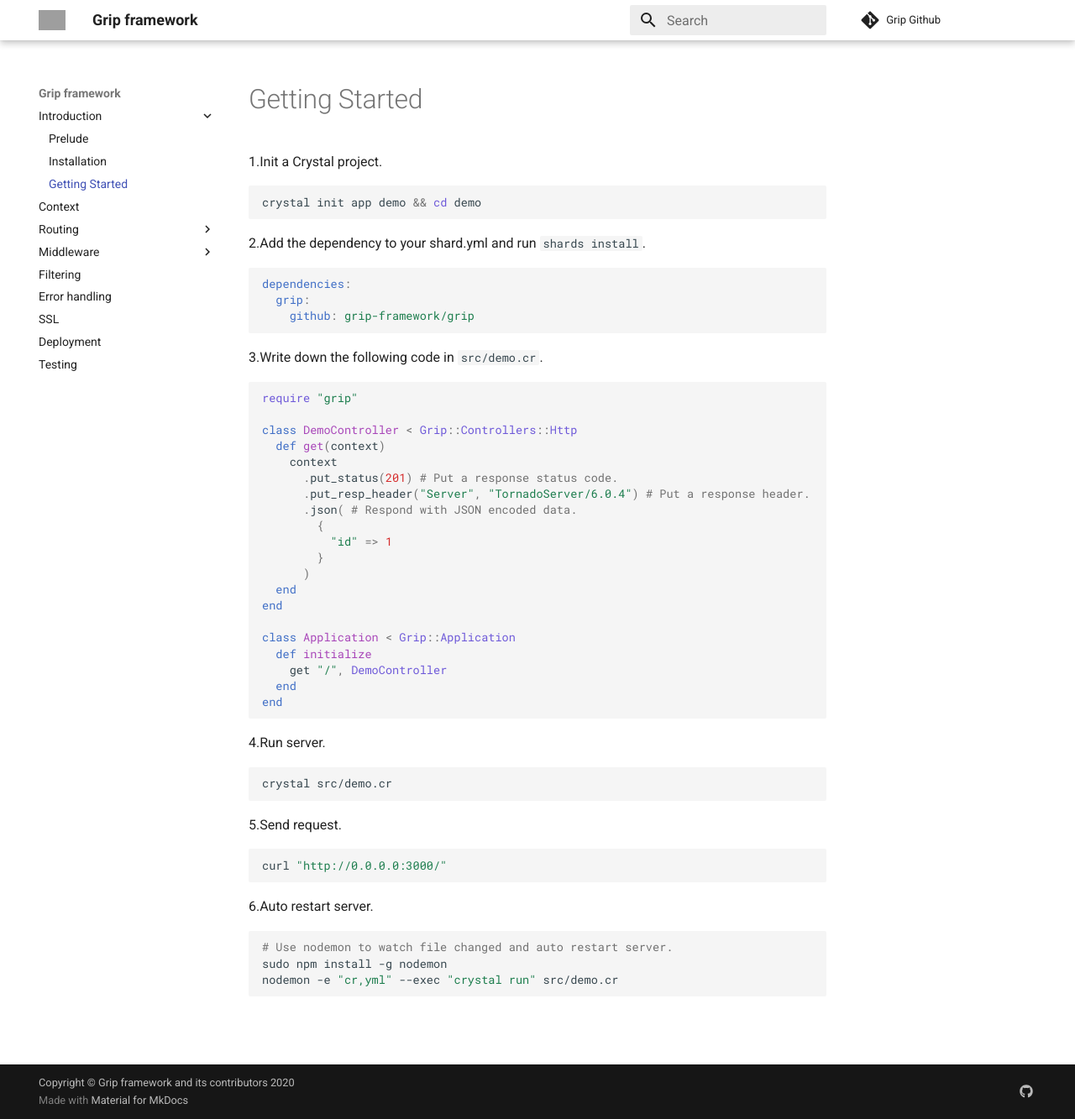
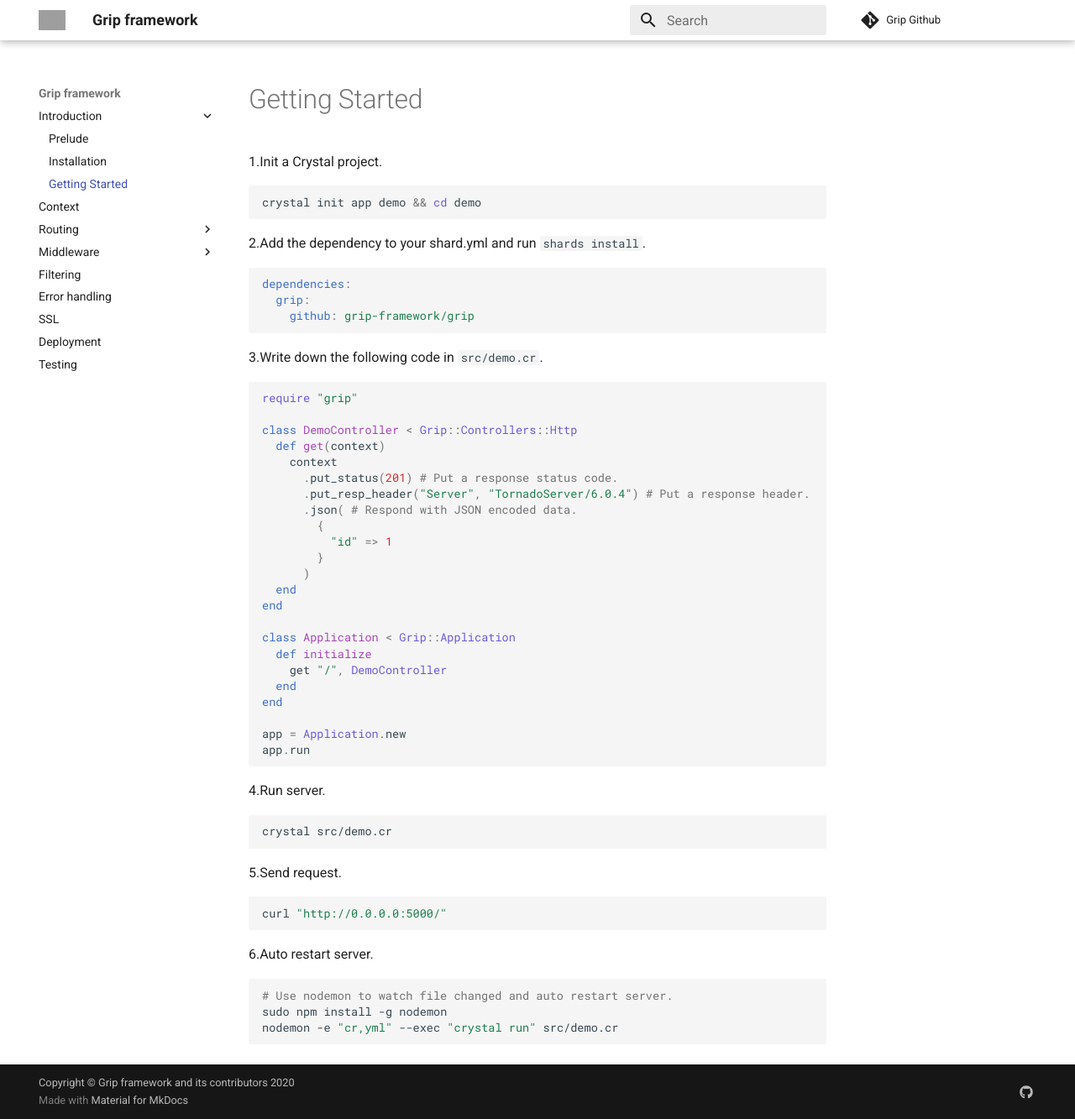
Before and after one commit to treagod/docs, an MkDocs documentation site: the page built from docs/getting_started.md, in a window 1280 px wide and 1333 px high. Shown: the whole window at 84% size. Built offline with MkDocs 1.6.1 and Material for MkDocs 9.7.7, drawn with Linux system fonts in a browser that asks for light colours; comment, search, counter and statistics services are not loaded; grey boxes are pictures that could not be loaded.

Commit message:
Update getting_started.md

````diff
--- a/docs/getting_started.md
+++ b/docs/getting_started.md
@@ -35,6 +35,9 @@
     get "/", DemoController
   end
 end
+
+app = Application.new
+app.run
 ```
 
 4.Run server.
@@ -46,7 +49,7 @@
 5.Send request.
 
 ```shell
-curl "http://0.0.0.0:3000/"
+curl "http://0.0.0.0:5000/"
 ```
 
 6.Auto restart server.
````
